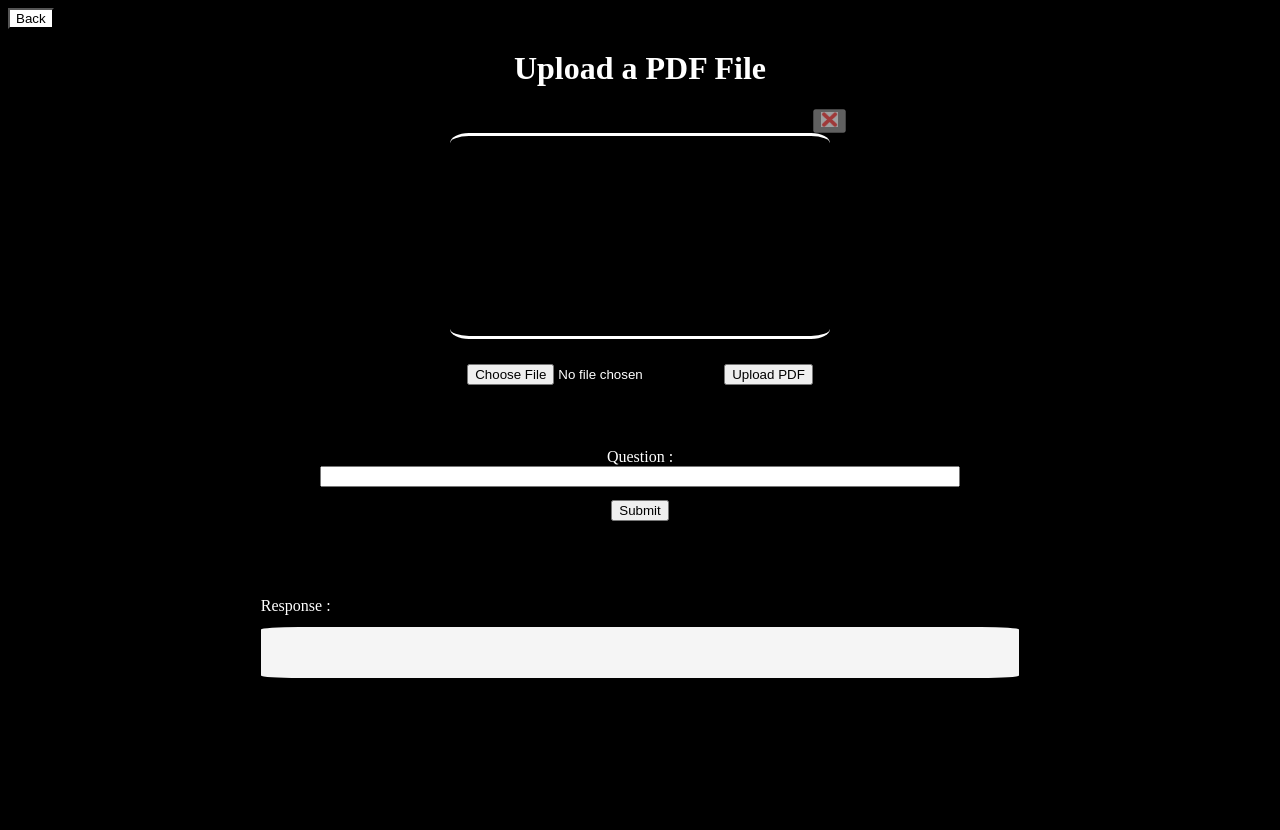
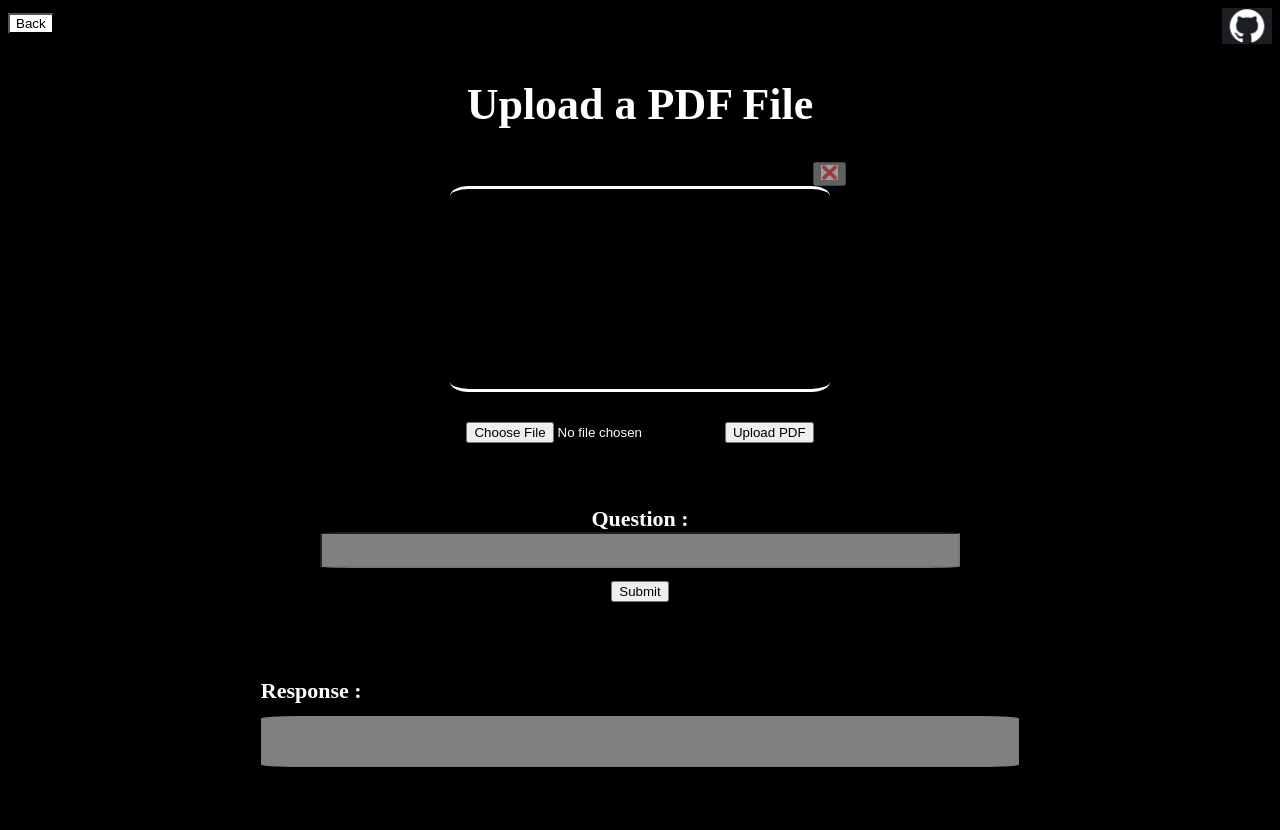
Before and after one commit to Kunal-Shaw-097/MyPortfolio, a Django app: page /PdfQA/ in a window 1280 px wide. Before the commit the page ends 678 px from the top, so only its background shows below. Run offline with Django 5.2, Linux system fonts and the light colour scheme.

Commit message:
front-end changes

```diff
--- a/PDF_QNA/static/css/styles2.css
+++ b/PDF_QNA/static/css/styles2.css
@@ -14,7 +14,7 @@
 #resp_block{
     border: 1px;
     border-radius: 5%;
-    background-color: whitesmoke;
+    background-color: gray;
     color: black;
     margin: 1% 20% 5% 20%;
     padding : 2%;
@@ -24,8 +24,8 @@ body{
     text-align: center;
     background-color: black;
     color : white;
+    font-size: 22px;
 }
-
 
 #back_button_icon{
     color: black;
@@ -72,4 +72,16 @@ body{
 
 #id_text_input{
     width: 50%;
+    background-color: gray;
+    border-radius: 5%;
+    height:30px;
 }
+
+#github_icon{
+    height: 36px;
+}
+
+#top{
+    display: flex;
+    justify-content: space-between;
+}
--- a/PDF_QNA/templates/pdf.html
+++ b/PDF_QNA/templates/pdf.html
@@ -5,13 +5,16 @@
     <meta charset="UTF-8">
     <meta name="viewport" content="width=device-width, initial-scale=1.0">
     <link rel="stylesheet" href="{% static 'css/styles2.css' %}">
-    <title>Document</title>
+    <title>PDF_QNA</title>
 </head>
 <body>
+    <div id="top">
     <form  id = 'back_button_form' action="{% url 'portfolio:index' %}" method="POST" enctype="multipart/form-data">
         {% csrf_token %}
         <button id = 'back_button_icon' type="submit">Back</button>
     </form>
+    <a href="https://github.com/Kunal-Shaw-097/PDF-QNA" target="_blank"><img id='github_icon' src="{% static 'github.png' %}  " alt=""></a>
+    </div>
     <h1>Upload a PDF File</h1>
     <form id= 'reupload' action="{% url 'PDF_QNA:upload_pdf' %}" method="POST" enctype="multipart/form-data">
         {% csrf_token %}
@@ -24,7 +27,7 @@
     <div id ='pdf_disp_block'>
         {% if uploaded %}
         <img id='pdf_icon' src="{% static 'pdf.png' %}  " alt="">
-        <div> {{ file_name }} {{ file_size }}</div>
+        <div> {{ file_name }}</div>
         {% endif %}
         {% if noupload_msg %}
         <div>{{ noupload_msg }}</div>
@@ -43,13 +46,13 @@
 
         <form id = 'question' action="{% url 'PDF_QNA:qna' %}" method="POST" novalidate>
             {% csrf_token %}
-            <div>Question :</div>
+            <div><b>Question :</b></div>
             {{ form }}
             <button type="submit">Submit</button>
         </form>
     </div>
     <div>
-        <div id = 'txt'> Response  :</div>
+        <div id = 'txt'><b>Response :</b></div>
         <div id = 'resp_block'>
             {{ response }}
         </div>
```
Also changed, not shown: PDF_QNA/static/github.png (added).
